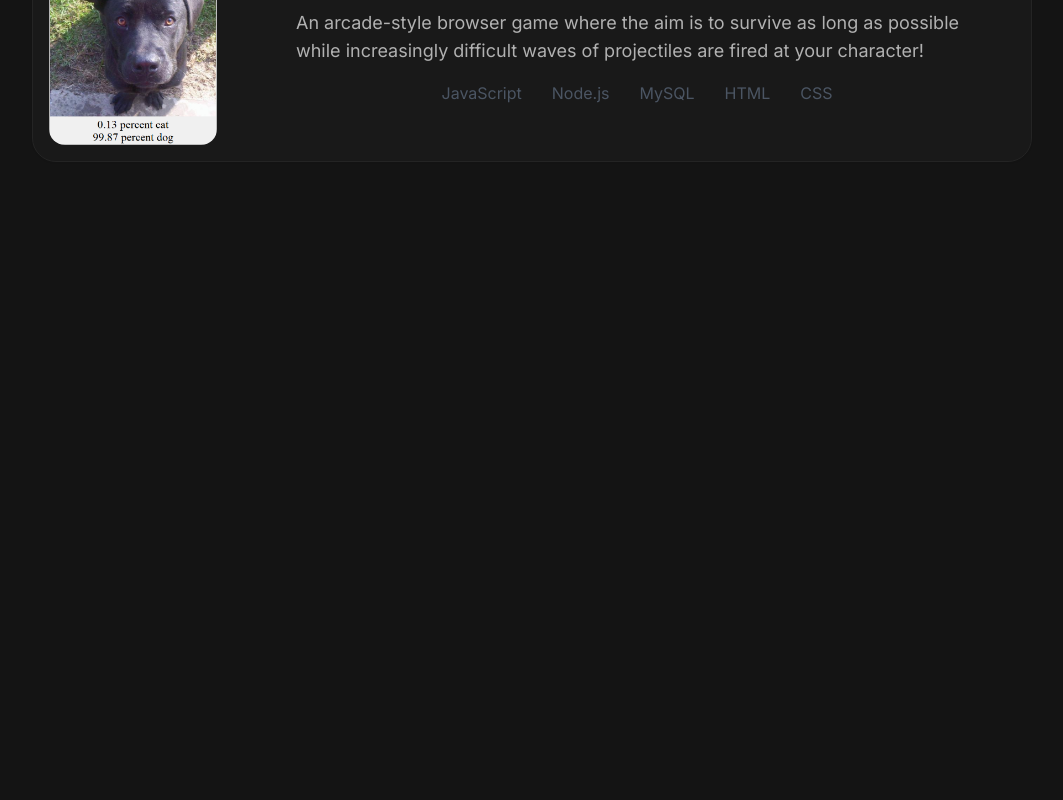
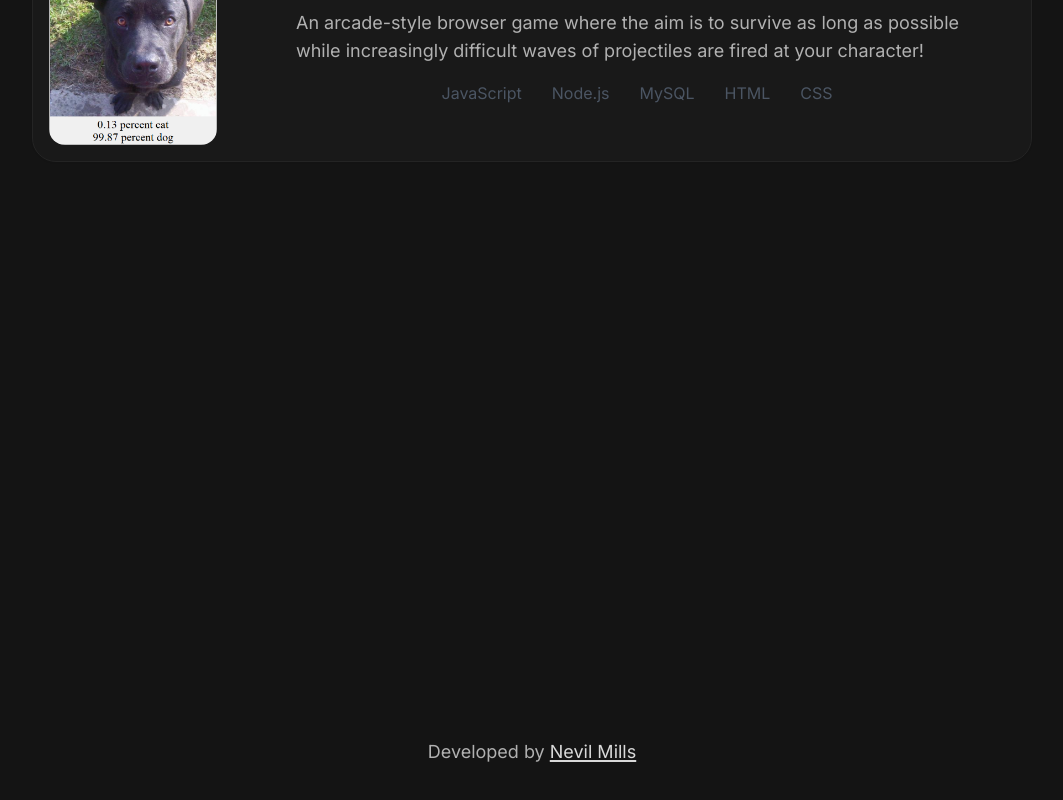
Before and after one commit to nevilmills/portfolio, a Next.js app: page / in a window 1280 px wide. Shown: the part 3430-4230 px from the top of the page, without its empty margins (108-1171 px from the left). Built offline with nearby package versions, Linux system fonts and the light colour scheme.

Commit message:
Add: footer section

```diff
--- /dev/null
+++ b/components/sections/Footer.tsx
@@ -0,0 +1,16 @@
+import React from "react";
+
+interface FooterProps {}
+
+export const Footer: React.FC<FooterProps> = ({}) => {
+  return (
+    <footer className="p-4 w-full text-center">
+      <div className="primaryText">
+        Developed by{" "}
+        <a className="highlighted" href="">
+          Nevil Mills
+        </a>
+      </div>
+    </footer>
+  );
+};
--- a/pages/index.tsx
+++ b/pages/index.tsx
@@ -9,6 +9,7 @@ import { Wrapper } from "../components/Wrapper";
 import styles from "../styles/Home.module.css";
 import { Projects } from "../components/sections/Projects";
 import { Contact } from "../components/sections/Contact";
+import { Footer } from "../components/sections/Footer";
 
 const Home: NextPage = () => {
   return (
@@ -19,6 +20,7 @@ const Home: NextPage = () => {
       <Experience />
       <Projects />
       <Contact />
+      <Footer />
     </div>
   );
 };
--- a/styles/globals.css
+++ b/styles/globals.css
@@ -64,7 +64,9 @@
   }
 
   .highlighted {
-    @apply text-lemonYellow;
+    @apply text-lightestGrey decoration-lightestGrey underline-offset-2;
+    text-decoration: underline;
+    text-decoration-thickness: 2px;
   }
 
   .project-entry {
```
